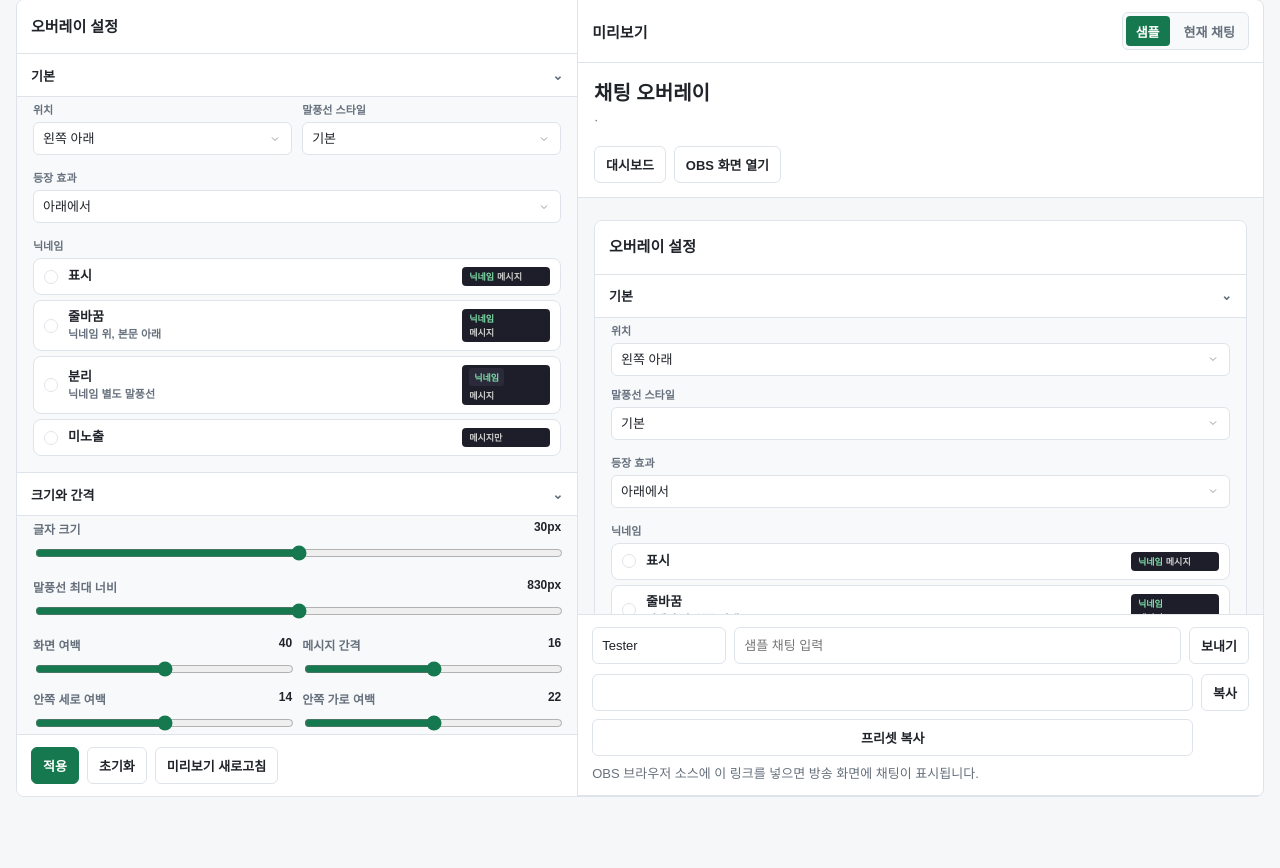
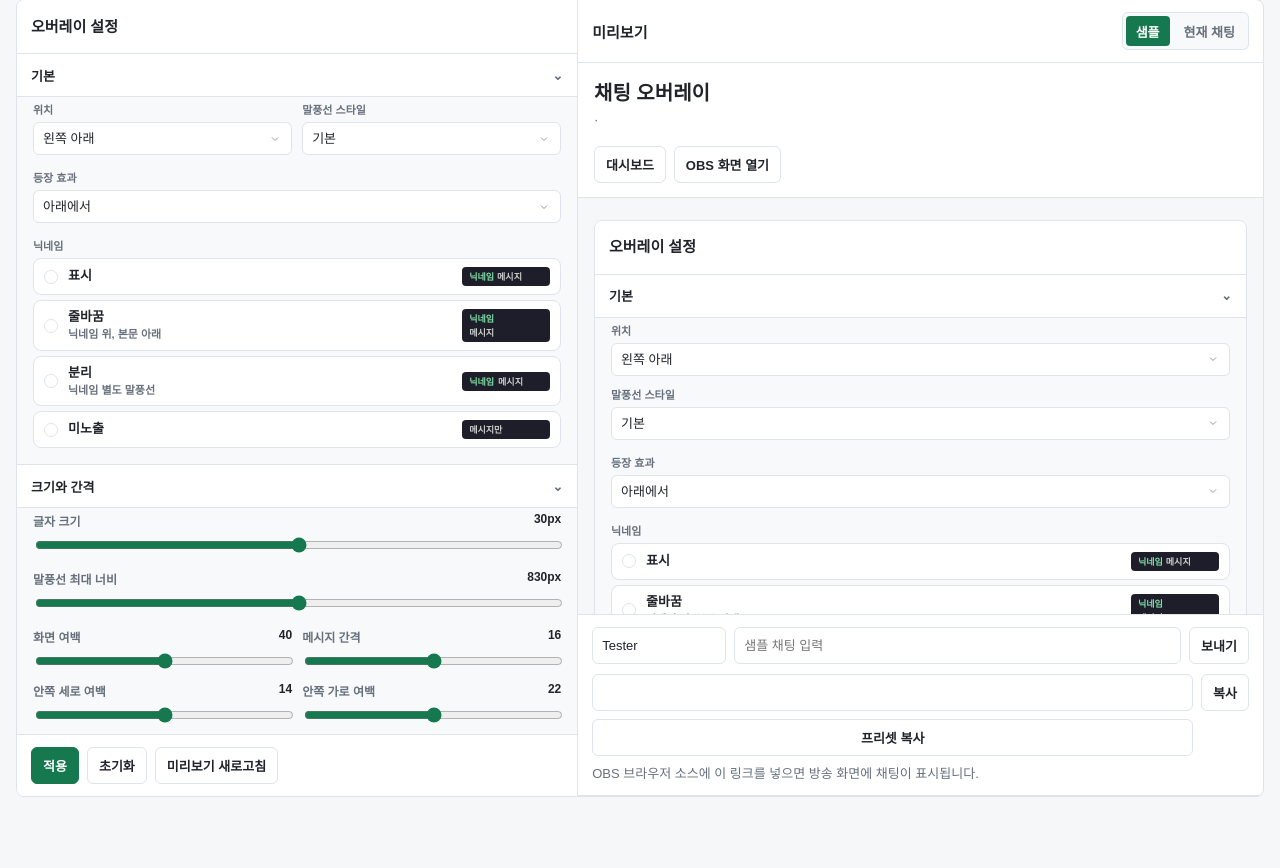
Before and after one commit to icelemonade0star/milkyway-bot, a Python web app: template app/templates/dashboard_overlay.html in a window 1280 px wide. Shown: the part 88-956 px from the top of the page. Run offline with Jinja, Linux system fonts and the light colour scheme; the template is opened without the code that fills it, so the values that code supplies are empty.

Commit message:
옵션 내용 다시변경

```diff
--- a/app/static/css/dashboard_overlay.css
+++ b/app/static/css/dashboard_overlay.css
@@ -391,15 +391,9 @@ select:focus {
 }
 
 .radio-preview.is-separate {
-    flex-direction: column;
-    gap: 3px;
-    align-items: flex-start;
-}
-
-.rp-nick-bubble {
-    background: #2a2a3a;
-    border-radius: 3px;
-    padding: 2px 5px;
+    flex-direction: row;
+    gap: 4px;
+    align-items: center;
 }
 
 #nameGapControl {
--- a/app/templates/dashboard_overlay.html
+++ b/app/templates/dashboard_overlay.html
@@ -106,7 +106,7 @@
                                                     <span class="radio-card-sub">닉네임 별도 말풍선</span>
                                                 </span>
                                                 <span class="radio-preview is-separate">
-                                                    <span class="rp-nick-bubble"><span class="rp-nick">닉네임</span></span>
+                                                    <span class="rp-nick">닉네임</span>
                                                     <span class="rp-msg">메시지</span>
                                                 </span>
                                             </span>
```
Also changed, not shown: app/features/chat_overlay/service.py (+6 -10 lines).
